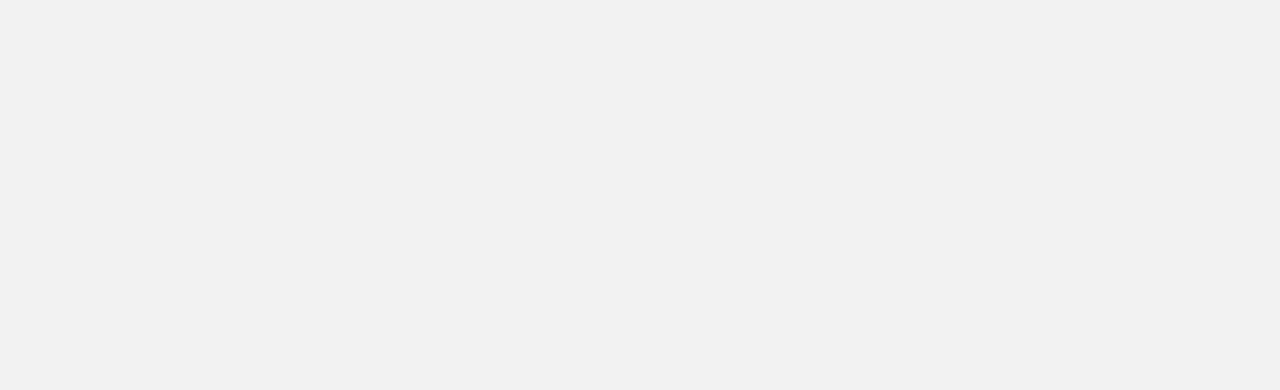
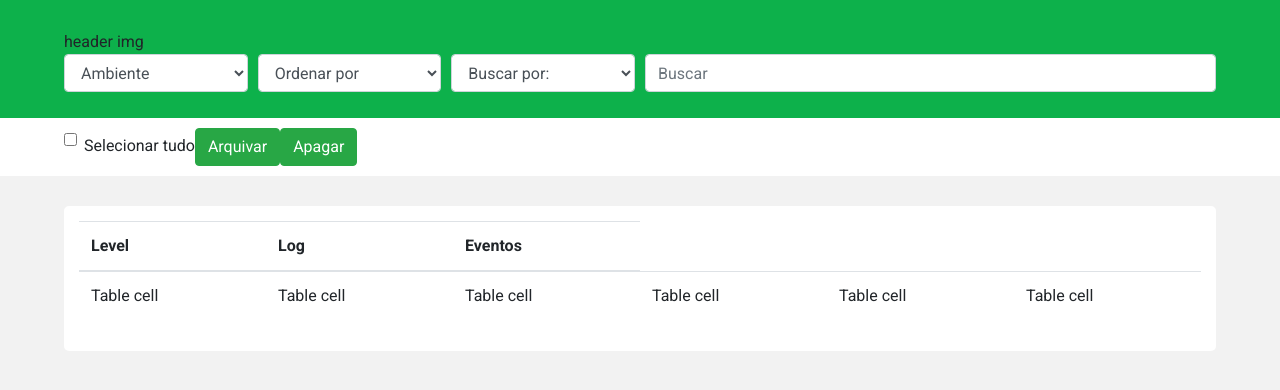
Before and after one commit to patrickdeangelis/central-de-erros-front, a React (Create React App) app: page /dashboard in a window 1280 px wide. Shown: the top 390 px of the page. Built offline with nearby package versions, Linux system fonts and the light colour scheme.

Commit message:
Add dashboard page

```diff
--- /dev/null
+++ b/src/pages/Dashboard/index.tsx
@@ -0,0 +1,71 @@
+import React from 'react'
+import Form from 'react-bootstrap/Form'
+import Col from 'react-bootstrap/Col'
+import Button from 'react-bootstrap/Button'
+import Table from 'react-bootstrap/Table'
+
+import {Header, Container, ActionsContainer} from './styles'
+
+export default function Dashboard() {
+    return (
+        <>
+            <Header>
+                <div>header img</div>
+                <Form>
+                    <Form.Row>
+                        <Form.Group as={Col} controlId="formGridState">
+                            <Form.Control as="select">
+                                <option selected disabled >Ambiente</option>
+                                <option>Todos</option>
+                            </Form.Control>
+                        </Form.Group>
+
+                        <Form.Group as={Col} controlId="formGridState">
+                            <Form.Control as="select">
+                                <option selected disabled >Ordenar por</option>
+                                <option>Todos</option>
+                            </Form.Control>
+                        </Form.Group>
+
+                        <Form.Group as={Col} controlId="formGridState">
+                            <Form.Control as="select">
+                                <option selected disabled >Buscar por:</option>
+                                <option>Todos</option>
+                            </Form.Control>
+                        </Form.Group>
+
+                        <Form.Group as={Col} xs={6} controlId="formGridState">
+                            <Form.Control placeholder="Buscar" />
+                        </Form.Group>
+                    </Form.Row>
+                </Form>
+            </Header>
+            <ActionsContainer>
+                <Form.Check type="checkbox" label="Selecionar tudo" style={{display: 'inline'}}/>
+                <Button variant="success">Arquivar</Button>
+                <Button variant="success">Apagar</Button>
+            </ActionsContainer>
+            <Container>
+            <Table responsive>
+                <thead>
+                    <tr>
+                        <th>Level</th>
+                        <th>Log</th>
+                        <th>Eventos</th>
+                    </tr>
+                </thead>
+                <tbody>
+                    <tr>
+                        <td>Table cell</td>
+                        <td>Table cell</td>
+                        <td>Table cell</td>
+                        <td>Table cell</td>
+                        <td>Table cell</td>
+                        <td>Table cell</td>
+                    </tr>
+                </tbody>
+                </Table>
+            </Container>
+        </>
+    )
+}
--- /dev/null
+++ b/src/pages/Dashboard/styles.ts
@@ -0,0 +1,18 @@
+import styled from "styled-components";
+
+export const Header = styled.header`
+  background: #0DB14B;
+  padding: 30px 5% 10px 5%;
+`;
+
+export const ActionsContainer = styled.div`
+  background: #FFF;
+  padding: 10px 5%;
+`;
+
+export const Container = styled.div`
+  margin: 30px 5%;
+  padding: 15px;
+  border-radius: 5px;
+  background: #FFF;
+`;
--- a/src/routes.tsx
+++ b/src/routes.tsx
@@ -2,12 +2,14 @@ import React from "react";
 import { BrowserRouter as Router, Switch, Route } from "react-router-dom";
 
 import SignIn from "./pages/SignIn";
+import Dashboard from './pages/Dashboard'
 
 export default function Routes() {
   return (
     <Router>
       <Switch>
         <Route path="/" exact component={SignIn} />
+        <Route path="/dashboard" exact component={Dashboard} />
       </Switch>
     </Router>
   );
```
